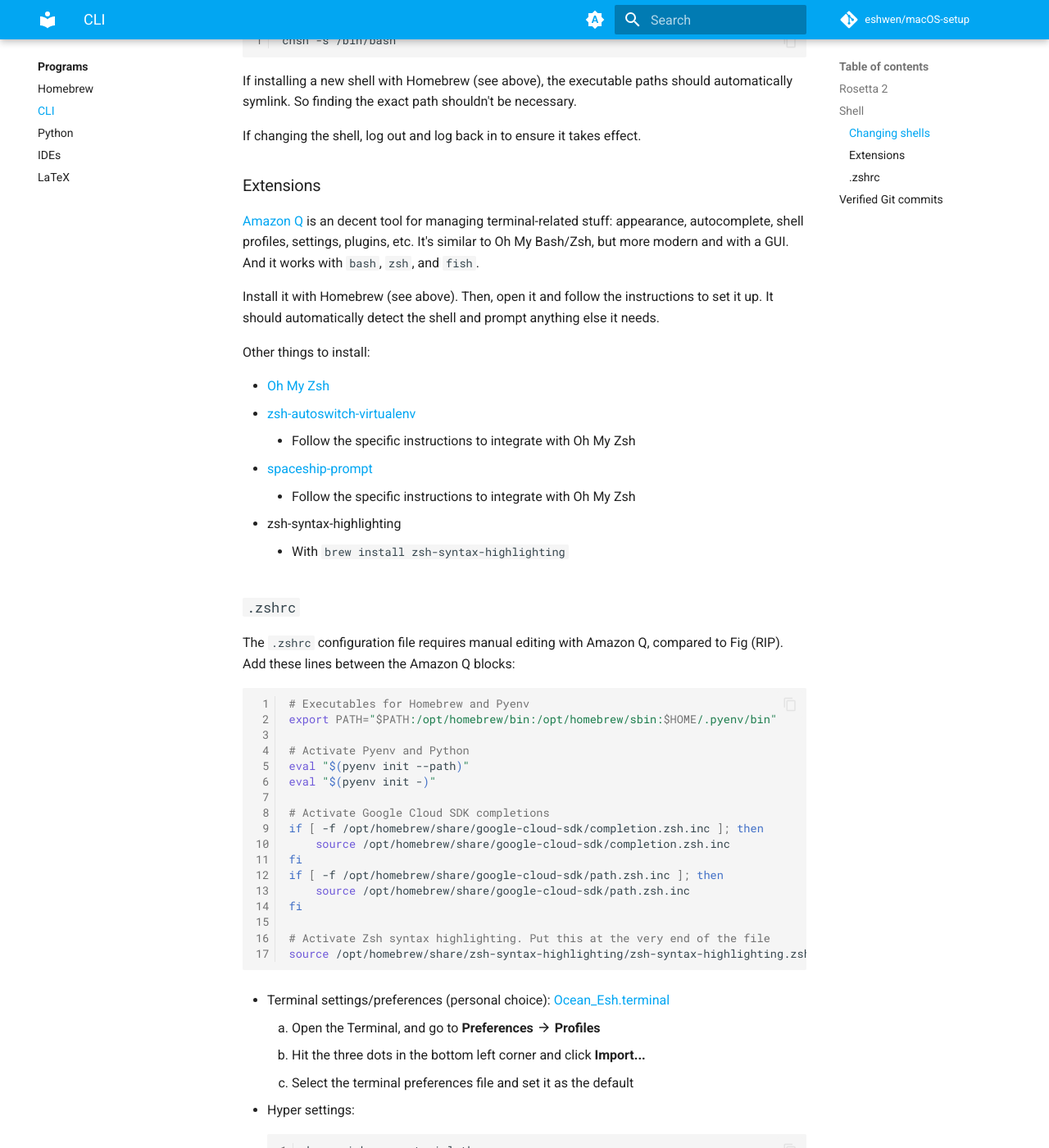
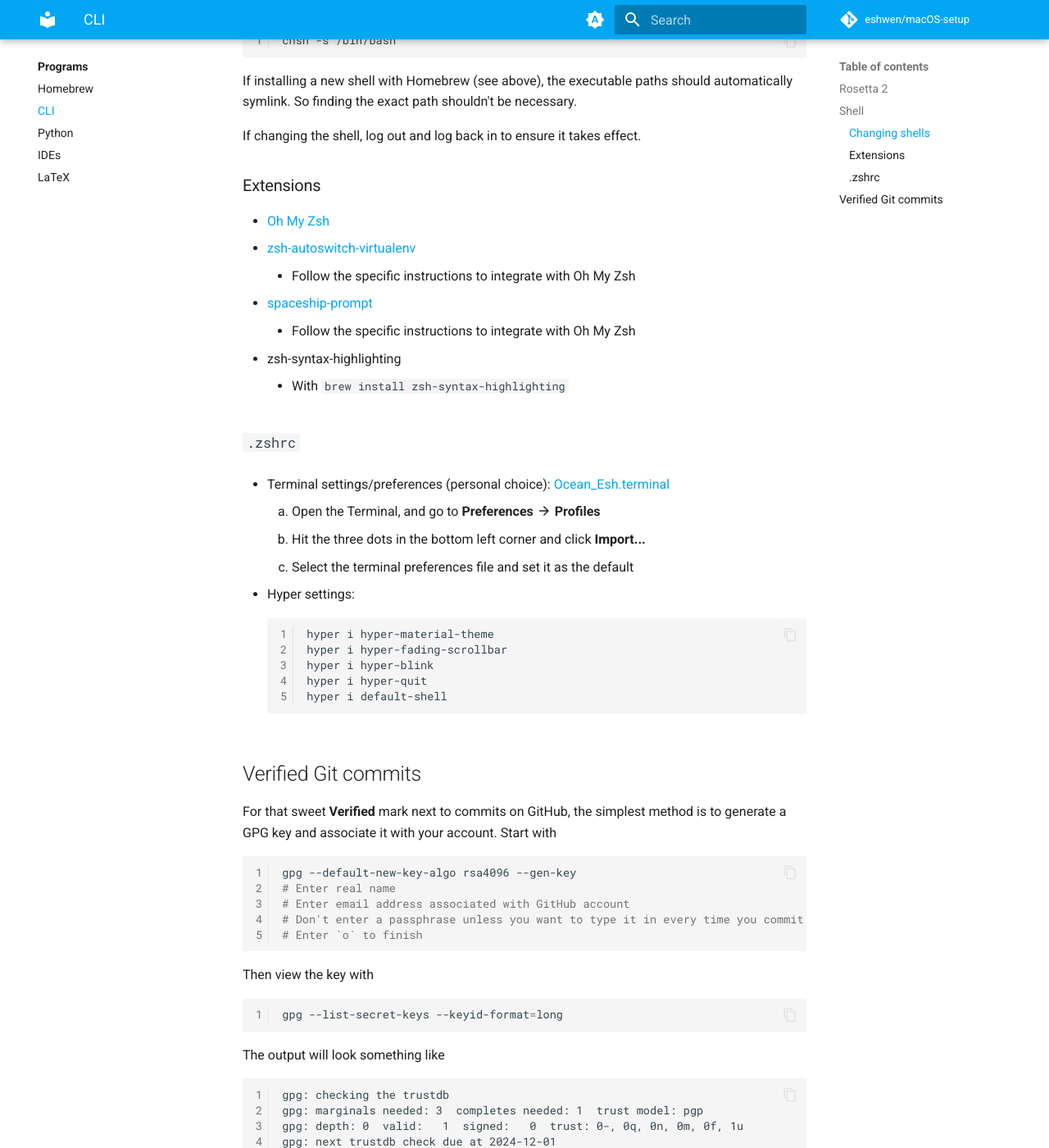
Before and after one commit to eshwen/macOS-setup, an MkDocs documentation site: the page built from docs/programs/cli.md, in a window 1280 px wide and 1400 px high, scrolled down 741 px. Shown: the whole window at 82% size. Built offline with MkDocs 1.6.1 and Material for MkDocs 9.7.7, drawn with Linux system fonts in a browser that asks for light colours; comment, search, counter and statistics services are not loaded; the version menu is left out.

Commit message:
Cleanup CLI documentation by removing obsolete content
Removed outdated information about Amazon Q and `.zshrc` configuration.

````diff
--- a/docs/programs/cli.md
+++ b/docs/programs/cli.md
@@ -32,12 +32,6 @@
 
 ### Extensions
 
-[Amazon Q](https://aws.amazon.com/q/) is an decent tool for managing terminal-related stuff: appearance, autocomplete, shell profiles, settings, plugins, etc. It's similar to Oh My Bash/Zsh, but more modern and with a GUI. And it works with `bash`, `zsh`, and `fish`.
-
-Install it with Homebrew (see above). Then, open it and follow the instructions to set it up. It should automatically detect the shell and prompt anything else it needs.
-
-Other things to install:
-
 - [Oh My Zsh](https://ohmyz.sh/)
 - [zsh-autoswitch-virtualenv](https://github.com/MichaelAquilina/zsh-autoswitch-virtualenv)
     - Follow the specific instructions to integrate with Oh My Zsh
@@ -47,28 +41,6 @@
     - With `brew install zsh-syntax-highlighting`
 
 ### `.zshrc`
-
-The `.zshrc` configuration file requires manual editing with Amazon Q, compared to Fig (RIP). Add these lines between the Amazon Q blocks:
-
-```shell
-# Executables for Homebrew and Pyenv
-export PATH="$PATH:/opt/homebrew/bin:/opt/homebrew/sbin:$HOME/.pyenv/bin"
-
-# Activate Pyenv and Python
-eval "$(pyenv init --path)"
-eval "$(pyenv init -)"
-
-# Activate Google Cloud SDK completions
-if [ -f /opt/homebrew/share/google-cloud-sdk/completion.zsh.inc ]; then
-    source /opt/homebrew/share/google-cloud-sdk/completion.zsh.inc
-fi
-if [ -f /opt/homebrew/share/google-cloud-sdk/path.zsh.inc ]; then
-    source /opt/homebrew/share/google-cloud-sdk/path.zsh.inc
-fi
-
-# Activate Zsh syntax highlighting. Put this at the very end of the file
-source /opt/homebrew/share/zsh-syntax-highlighting/zsh-syntax-highlighting.zsh
-```
 
 - Terminal settings/preferences (personal choice): [Ocean_Esh.terminal]
     1. Open the Terminal, and go to **Preferences** :material-arrow-right: **Profiles**
````
